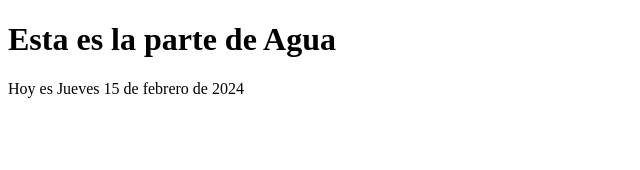
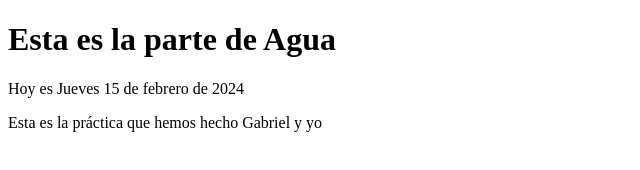
Before and after one commit to Gabrinp13/RepositoriosRemotos, a plain HTML site: page pagina2.html in a window 1280 px wide. Shown: the whole page, without its empty margins (0-640 px from the left). Drawn offline with Linux system fonts and the light colour scheme.

Commit message:
tercercommit_agua

```diff
--- a/pagina2.html
+++ b/pagina2.html
@@ -11,5 +11,6 @@
 <body>
 <h1>Esta es la parte de Agua</h1>
 <p>Hoy es Jueves 15 de febrero de 2024</p>
+<p> Esta es la práctica que hemos hecho Gabriel y yo </p>
 </body>
 </html>
```
